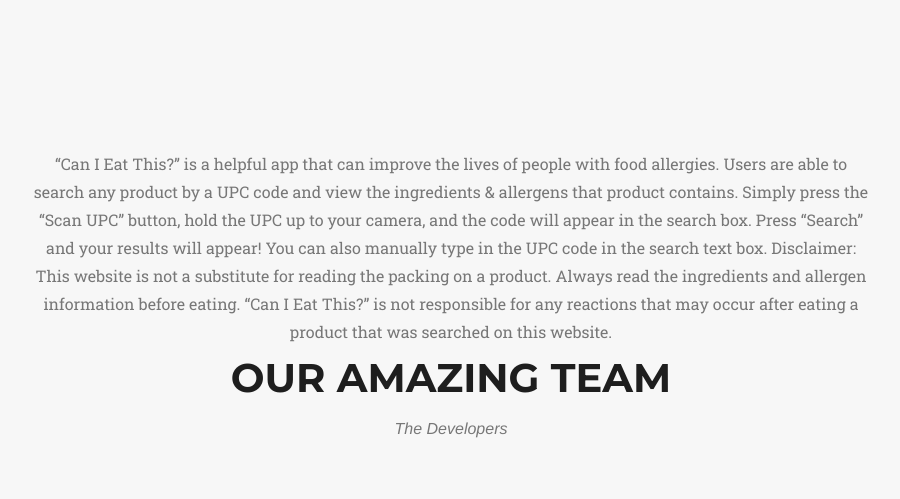
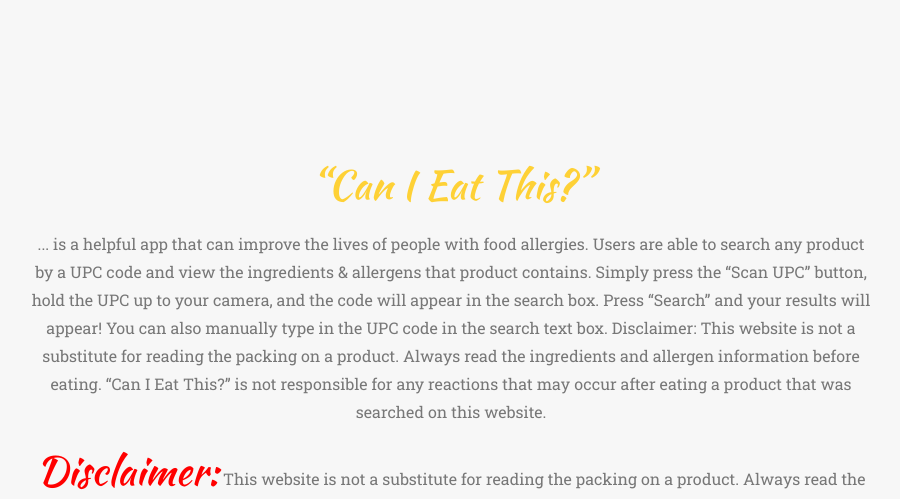
Before and after one commit to BrianneHostutler/CanIEatThis, a Node server app: page /aboutus in a window 1280 px wide. Shown: the part 80-579 px from the top of the page, without its empty margins (189-1089 px from the left). Run offline with Node 20, Linux system fonts and the light colour scheme; some libraries are stand-ins or nearby versions; some web fonts are replaced; grey boxes are pictures that could not be loaded.

Commit message:
updated styling

```diff
--- a/public/css/style.css
+++ b/public/css/style.css
@@ -82,10 +82,6 @@
     text-decoration: none;
 }
 
-i {
-    margin-left: 200px;
-}
-
 form {
     width: 500px;
     margin: 50px auto;
@@ -131,6 +127,16 @@
     color: white;
     border: none;
 }
+span#appName{
+  color: #fed136;
+  font-family: "Kaushan Script","Helvetica Neue",Helvetica,Arial,cursive;
+  font-size:40px;
+}
+span#disclaimer{
+  color: red;
+  font-family: "Kaushan Script","Helvetica Neue",Helvetica,Arial,cursive;
+  font-size:40px;
+}
 footer {
     height: 50px;
     background-color: #343642;
--- a/views/aboutus.handlebars
+++ b/views/aboutus.handlebars
@@ -6,11 +6,19 @@
 <section id="team" class="bg-light-gray">
 		<div class="row">
 				<div class="col-lg-8 col-lg-offset-2 text-center">
-						<p class="large text-muted">“Can I Eat This?” is a helpful app that can improve the lives of people with food allergies.
+						<p class="large text-muted">
+							<span id="appName">“Can I Eat This?”</span>
+						</p>
+						<p class="large text-muted">
+						... is a helpful app that can improve the lives of people with food allergies.
 						Users are able to search any product by a UPC code and view the ingredients & allergens that product contains.
 						Simply press the “Scan UPC” button, hold the UPC up to your camera, and the code will appear in the search box.
 						Press “Search” and your results will appear! You can also manually type in the UPC code in the search text box.
-						Disclaimer: This website is not a substitute for reading the packing on a product. Always read the ingredients and allergen information before eating. “Can I Eat This?” is not responsible for any reactions that may occur after eating a product that was searched on this website.</p>
+						Disclaimer: This website is not a substitute for reading the packing on a product. Always read the ingredients and allergen information before eating. “Can I Eat This?” is not responsible for any reactions that may occur after eating a product that was searched on this website.
+						</p>
+						<p class="large text-muted">
+						<span id="disclaimer">Disclaimer:</span> This website is not a substitute for reading the packing on a product. Always read the ingredients and allergen information before eating. “Can I Eat This?” is not responsible for any reactions that may occur after eating a product that was searched on this website.
+						</p>
 				</div>
 		</div>
 		<div class="container">
@@ -27,7 +35,7 @@
 										<h4>Jahdasha Flagg</h4>
 										<p class="text-muted">Full Stack Developer</p>
 										<ul class="list-inline social-buttons">
-												<li><a href="#"><i class="fa fa-linkedin"></i></a>
+												<li><a href="https://www.linkedin.com/in/jahdasha-flagg-13838937"><i class="fa fa-linkedin"></i></a>
 												</li>
 										</ul>
 								</div>
@@ -38,8 +46,6 @@
 										<h4>Jaime Lipschitz</h4>
 										<p class="text-muted">Full Stack Developer</p>
 										<ul class="list-inline social-buttons">
-												<li><a href="#"><i class="fa fa-linkedin"></i></a>
-												</li>
 										</ul>
 								</div>
 						</div>
@@ -49,7 +55,7 @@
 										<h4>Brianne Hostutler</h4>
 										<p class="text-muted">Full Stack Developer</p>
 										<ul class="list-inline social-buttons">
-												<li><a href="#"><i class="fa fa-linkedin"></i></a>
+												<li><a href="https://www.linkedin.com/in/briannehostutler"><i class="fa fa-linkedin"></i></a>
 												</li>
 										</ul>
 								</div>
```
